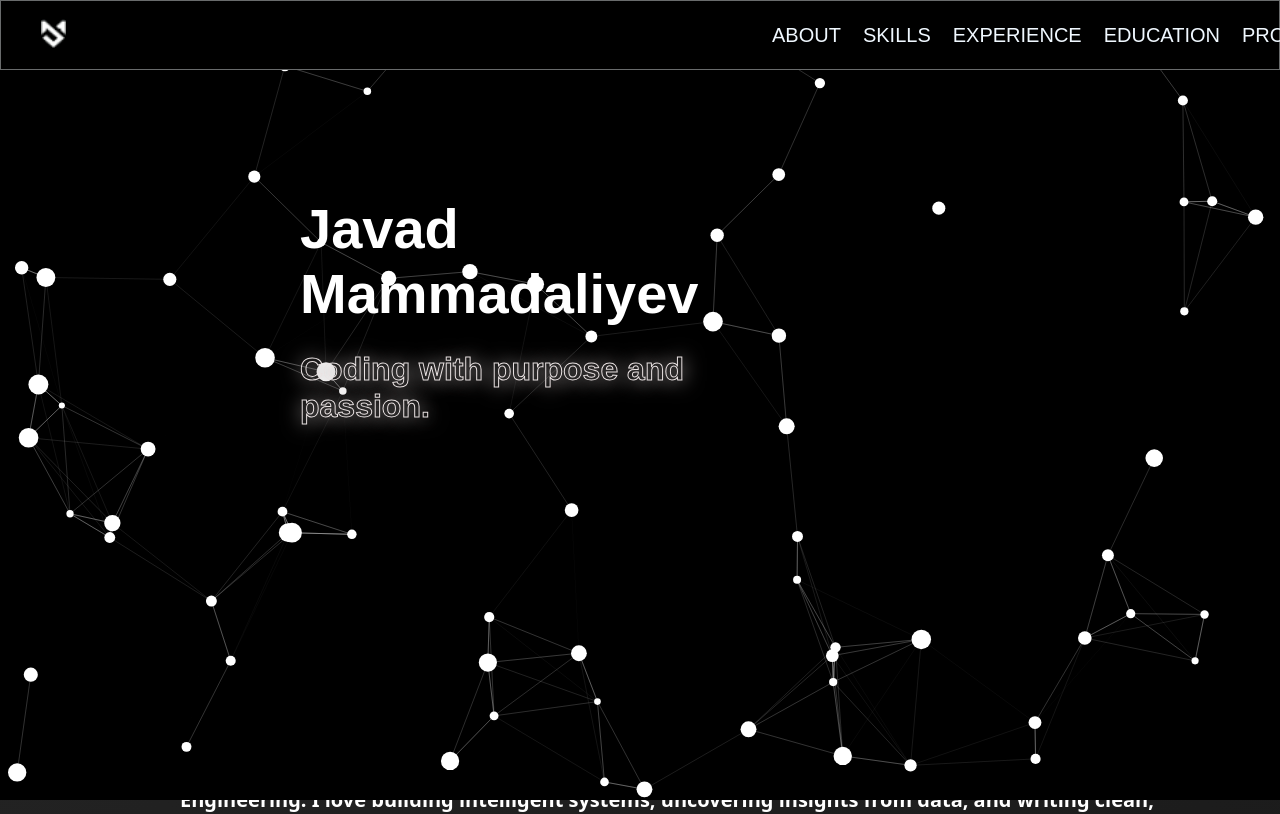
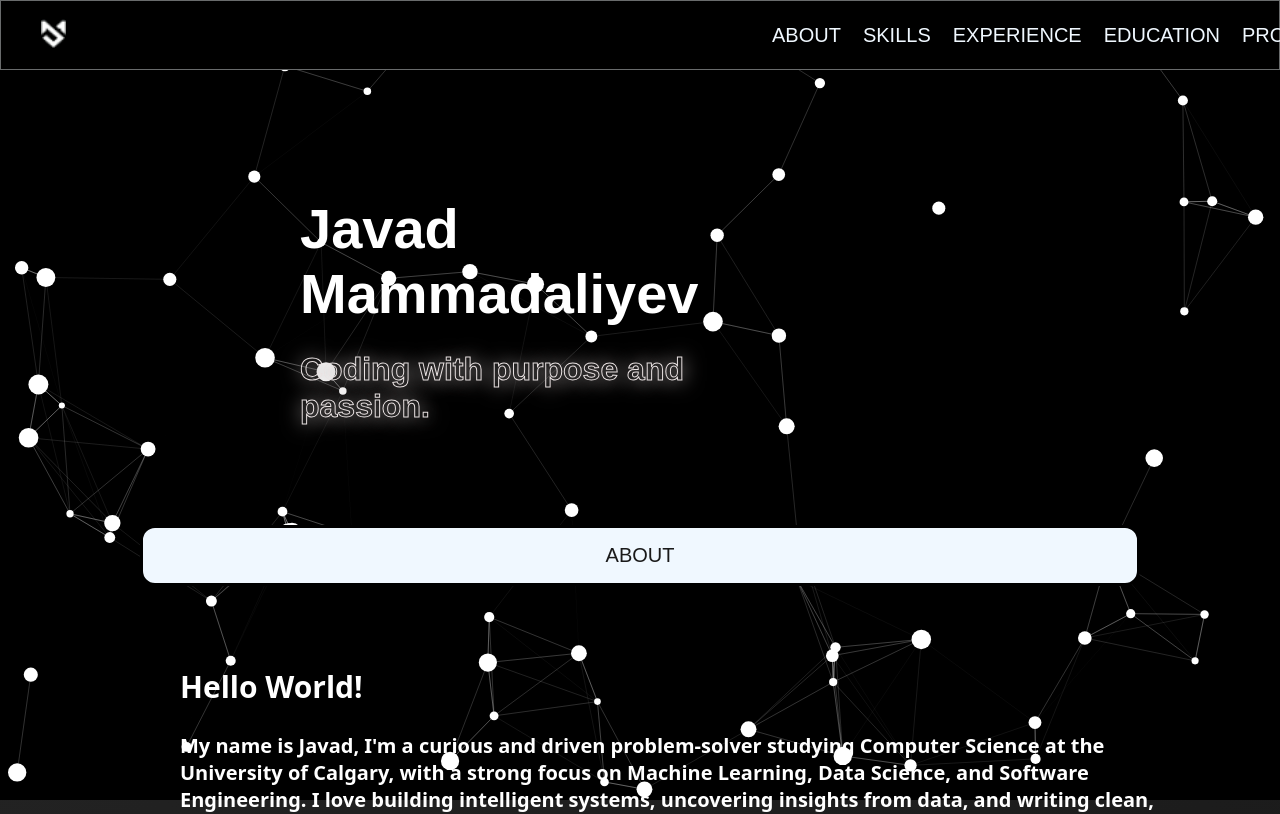
Before and after one commit to EventFulOgee4/eventfulogee4.github.io, a React (Vite) app: page / in a window 1280 px wide. Shown: the top 814 px of the page. Built offline with nearby package versions, Linux system fonts and the light colour scheme; a web font is replaced by a local one.

Commit message:
made particles visible + changed their z-index so they will not overshadow the other objects

```diff
--- a/src/index.css
+++ b/src/index.css
@@ -23,6 +23,13 @@ body {
   100% { background-position: 0% 50%; }
 }
 
+#particles{
+  z-index: -1;
+  position: absolute;
+  height: 100%;
+  width: 100%;
+}
+
 ::selection {
     background-color: aliceblue;
     color: rgb(35, 34, 34);
```
